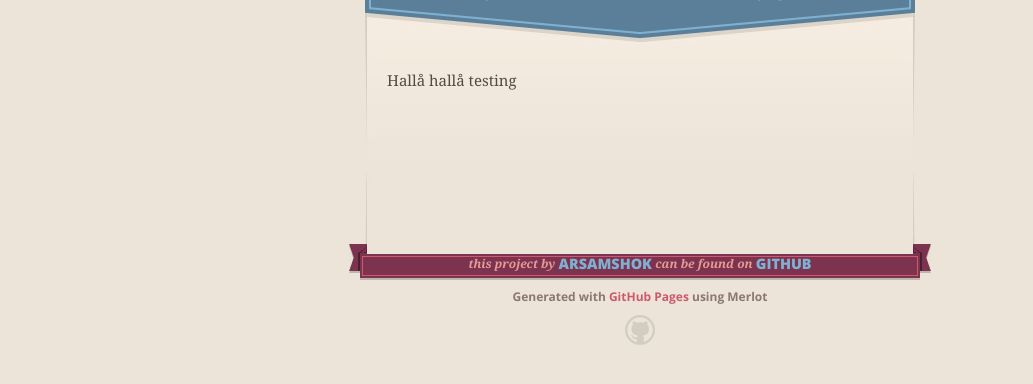
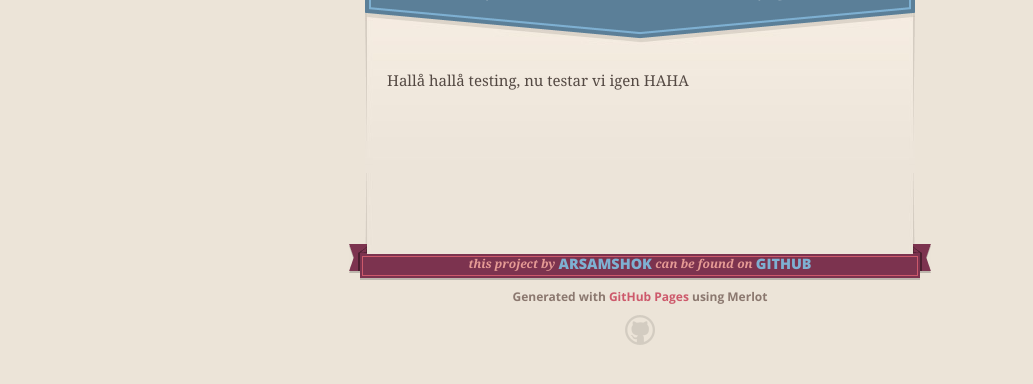
Before and after one commit to ArsamShok/VirtualMobile, a plain HTML site: page index.html in a window 1280 px wide. Shown: the part 172-556 px from the top of the page, without its empty margins (0-1033 px from the left). Drawn offline with nearby package versions, Linux system fonts and the light colour scheme.

Commit message:
Update index.html

```diff
--- a/index.html
+++ b/index.html
@@ -46,7 +46,7 @@
 
 
       <section id="main_content">
-        <p>Hallå hallå testing</p>
+        <p>Hallå hallå testing, nu testar vi igen HAHA</p>
       </section>
 
       <footer>
```
